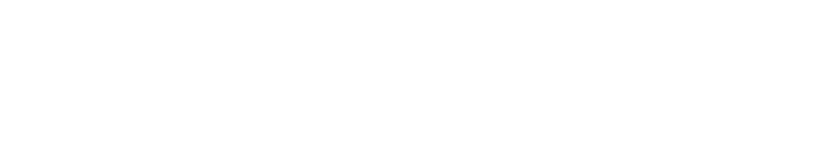
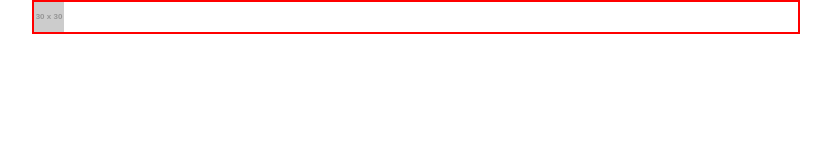
Before and after one commit to SabotajLearningCoding/webpack, a website built with webpack: page src/index.html in a window 1280 px wide. Shown: the whole page, without its empty margins (224-1055 px from the left). Built offline with nearby package versions, Linux system fonts and the light colour scheme; placeholder pictures from the web are drawn by us.

Commit message:
added display block to img tags

```diff
--- a/src/index.html
+++ b/src/index.html
@@ -11,9 +11,13 @@
 
 <body>
     <div id="wrapper">
-        <main>
+        <header class="header">
+            <img class="header__archive" src="https://placeholder.com/30x30" alt="Archive">
+        </header>
+        <main class="main">
+
         </main>
-        <footer>
+        <footer class="footer">
         </footer>
     </div><!--wrapper end-->
 </body>
--- a/src/scss/_reset.scss
+++ b/src/scss/_reset.scss
@@ -1,10 +1,15 @@
 * {
-	margin: 0;
-	padding: 0;
-	box-sizing: border-box;
+  margin: 0;
+  padding: 0;
+  box-sizing: border-box;
 }
 
-html, body {
-	scroll-behavior: smooth;
-	font-family: Arial, Helvetica, sans-serif;
+html,
+body {
+  scroll-behavior: smooth;
+  font-family: Arial, Helvetica, sans-serif;
 }
+
+img {
+  display: block;
+}
--- /dev/null
+++ b/src/scss/_wrapper.scss
@@ -0,0 +1,6 @@
+#wrapper {
+  margin: 0 auto;
+  background-color: #fff;
+  max-width: 768px;
+  border: solid 2px red;
+}
--- a/src/style.scss
+++ b/src/style.scss
@@ -2,3 +2,4 @@
 @use "./scss/darkmode";
 @use "./scss/switch";
 @use "./scss/touch";
+@use "./scss/wrapper";
```
Also changed, not shown: dist/index.html, dist/main.css, 1 other file.
